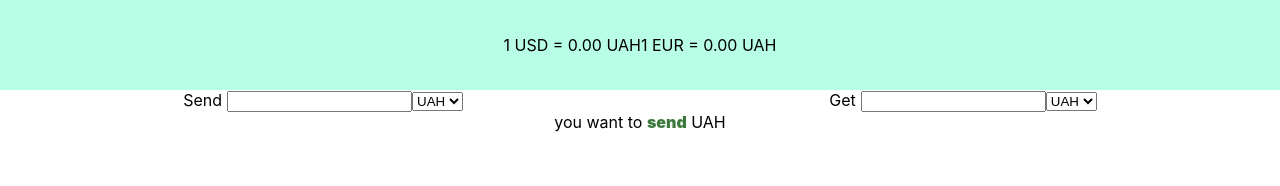
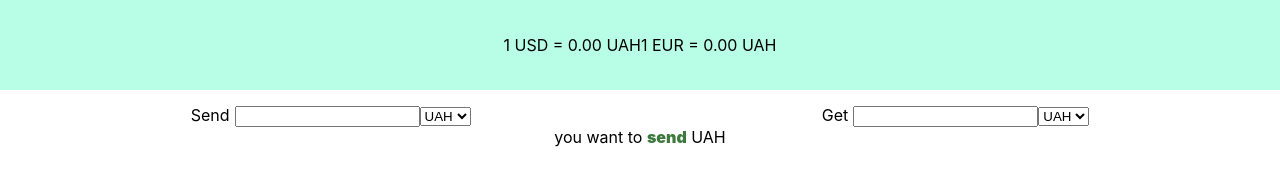
Before and after one commit to Evg2ChainzDev/currensy-converter, a React app: page / in a window 1280 px wide. Built offline with nearby package versions, Linux system fonts and the light colour scheme; no server answers.

Commit message:
feat: little ux work

```diff
--- a/src/components/Conversion/Conversion.css
+++ b/src/components/Conversion/Conversion.css
@@ -12,3 +12,7 @@
 .direction-text {
   padding-right: 5px;
 }
+
+.conversion {
+  padding: 15px;
+}
```
